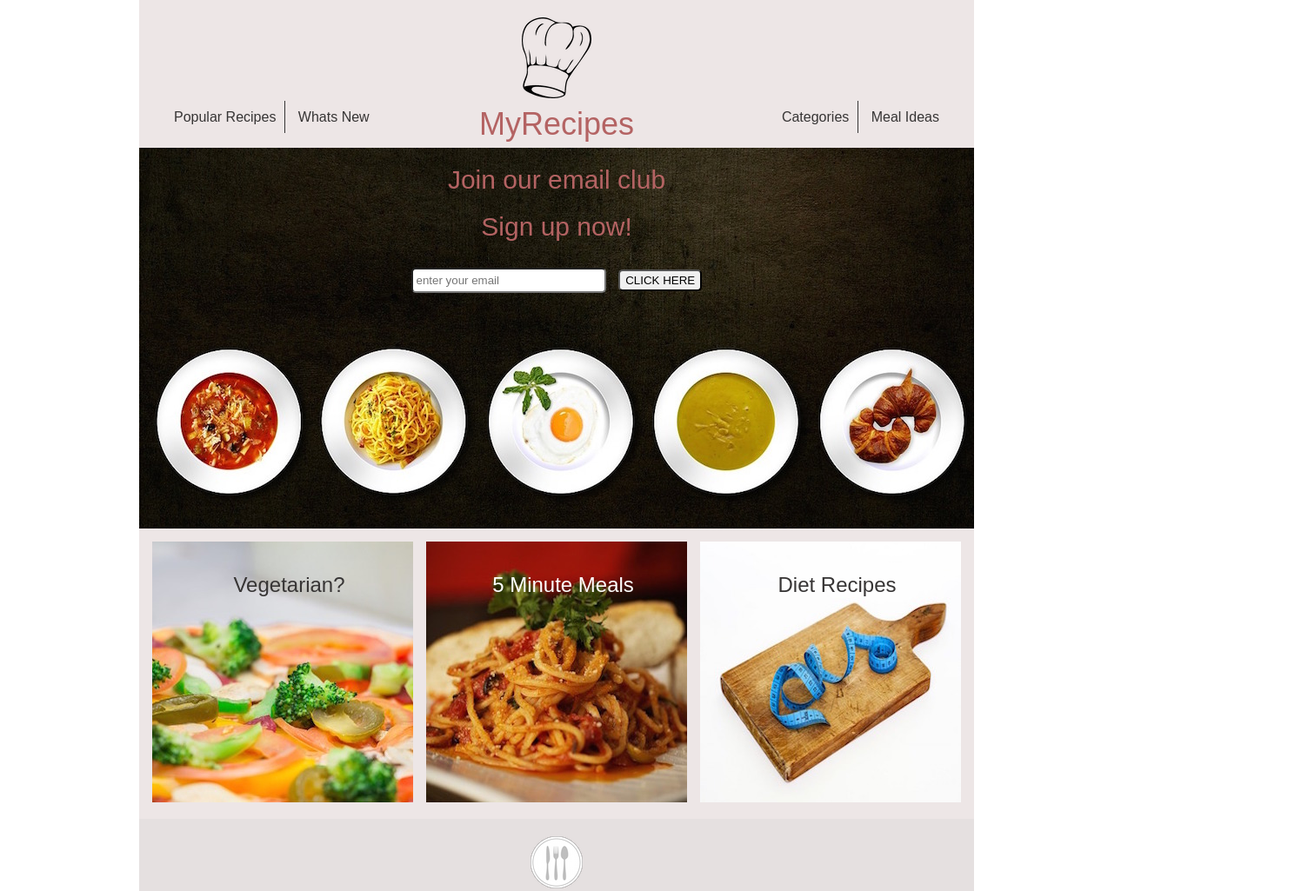
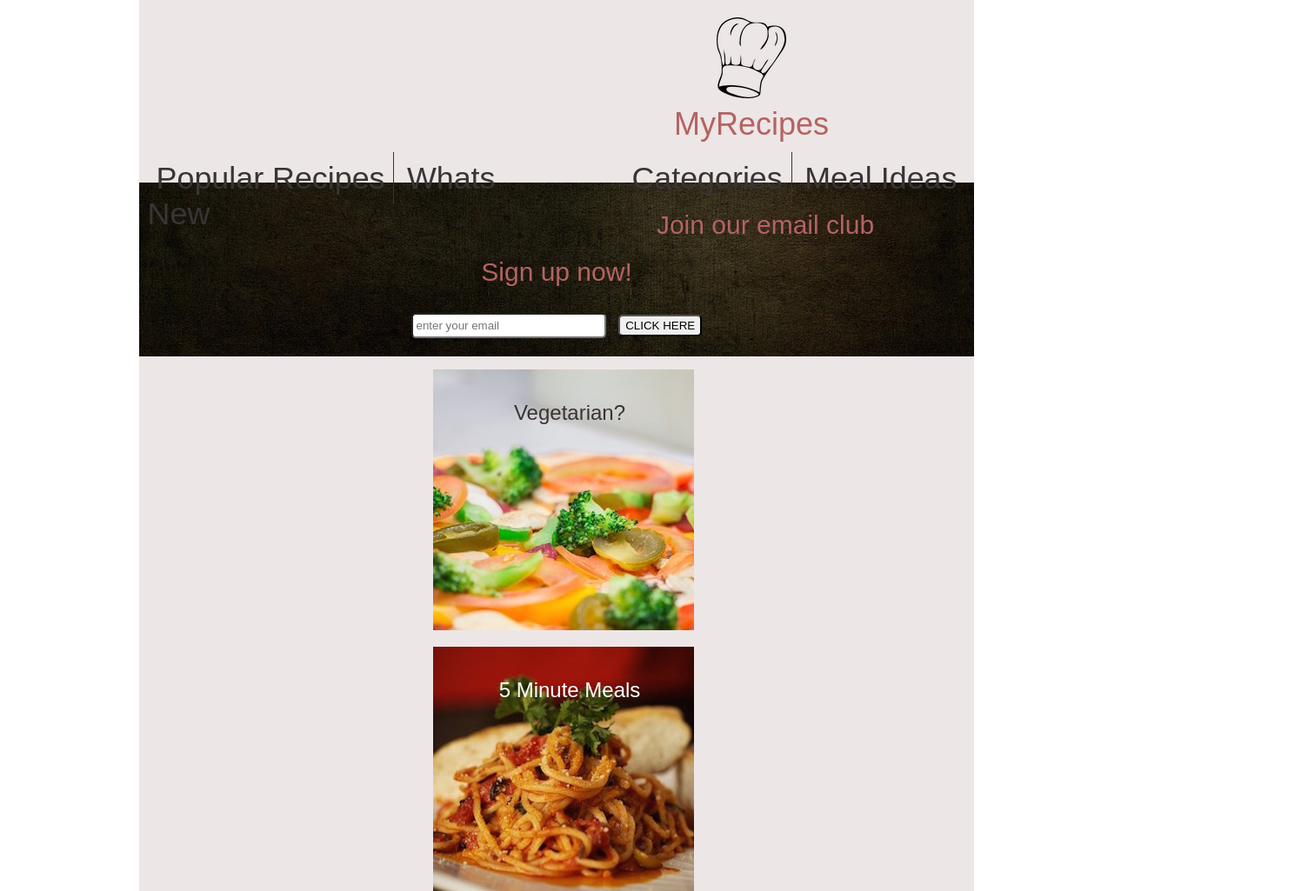
Before and after one commit to joylinjohn/MyRecipesWebsite, a plain HTML site: page index.html in a window 1280 px wide. Shown: the top 1025 px of the page at 87% size, 1504 px wide, since content can reach past the window. Drawn offline with Linux system fonts and the light colour scheme.

Commit message:
changes for mobile css

```diff
--- a/index.html
+++ b/index.html
@@ -3,16 +3,19 @@
     <head>
         <title>MyRecipe</title>
         <meta charset="utf-8" >
-
+        <meta name="viewport" content="width=device-width, initial-scale=1">
         <!-- Stylesheet -->
         <link rel="stylesheet" type="text/css" href="style.css">
         <!-- HTML5 Shiv -->
         <script src="js/html5shiv.js"></script>
+        <!-- HTML5 picturefill -->
+        <script src="js/picturefill.min.js" async></script>
 
     </head>
 
     <body>
         <header>
+
             <div class="left">
                 <ul>
                     <li><a href="">Popular Recipes</a></li>
@@ -25,11 +28,11 @@
                     <li><a href="">Meal Ideas</a></li>
                 </ul>
             </div>
-
             <div id="logo">
                 <img src="images/chefs-hat.png" />
                 <p>MyRecipes</p>
             </div>
+
         </header>
         <div id="main">
             <p>Join our email club</p>
--- a/style.css
+++ b/style.css
@@ -1,3 +1,7 @@
+/*---------------
+MOBILE FIRST
+----------------*/
+
 html {
     background-color: white;
 }
@@ -5,7 +9,7 @@ html {
 body {
     background-color: #ede6e6;
     margin: 0 auto;
-    width: 960px;
+    width: 100%;
     font-family: arial, helvetica, sans-serif;
 }
 
@@ -13,6 +17,7 @@ a {
     text-decoration: none;
     color: #373535;
 }
+
 
 /* HEADER */
 header{
@@ -26,49 +31,59 @@ ul {
 
 li {
     display: inline;
+    font-size: 14px;
     padding: 10px;
-    font-size: 16px;
 
 }
 
-header li:first-child {
+header li {
     border-right: 1px solid #373535;
+    font-size: 2.8vw;
+}
+
+header li:last-child {
+    border-right: none;
 }
 
 .left {
-    width: 320px;
+    width: 50%;
     float: left;
+    padding-top: 125px;
 }
 
 .left ul {
-    padding-left: 30px;
-    padding-top: 90px;
+    padding-left: 2%;
+    padding-top: 5%;
 }
 .right {
-    width: 320px;
-    float: right
+    width: 50%;
+    float: right;
+    padding-top: 125px;
 }
 .right ul {
     float:right;
-    padding-right: 30px;
-    padding-top: 90px;
+    padding-right: 2%;
+    padding-top: 5%;
 }
 
 #logo {
-    width: 320px;
-    float: left;
+    position: absolute;
+    width: 100%;
     text-align: center;
     color: #b46363;
     font-size: 36px;
+
 }
 
 #logo p {
-    margin: 0
+    margin: 0 ;
+
 }
 
 #main {
     background-image: url('images/dishes.jpg');
-    height: 438px;
+    height: 200px;
+    margin-top: 40px;
 }
 
 #main p {
@@ -126,7 +141,7 @@ form {
 
 .box {
     position: relative;
-    float: left;
+    text-align: center;
     margin: 15px 0;
 }
 
@@ -174,3 +189,63 @@ footer img{
     display: block;
     margin: 0 auto;
 }
+
+/*---------------
+DEVICES > 600px
+----------------*/
+@media screen and (min-width: 600px) {
+    body {
+        width: 100%;
+    }
+
+    .left {
+        width: 50%;
+        float: left;
+    }
+
+    .left ul {
+        padding-left: 2%;
+        padding-top: 5%;
+    }
+    .right {
+        width: 50%;
+        float: right;
+    }
+    .right ul {
+        float:right;
+        padding-right: 2%;
+        padding-top: 5%;
+    }
+
+    #logo {
+        position: absolute;
+        width: 100%;
+        text-align: center;
+        color: #b46363;
+        font-size: 36px;
+        padding-left: 5%;
+    }
+
+    #logo p {
+        margin: 0 ;
+    }
+
+
+
+
+}
+
+/*---------------
+DEVICES > 900px
+----------------*/
+@media screen and (min-width: 600px) {
+
+    body {
+        background-color: #ede6e6;
+        margin: 0 auto;
+        width: 960px;
+        font-family: arial, helvetica, sans-serif;
+    }
+
+
+}
```
